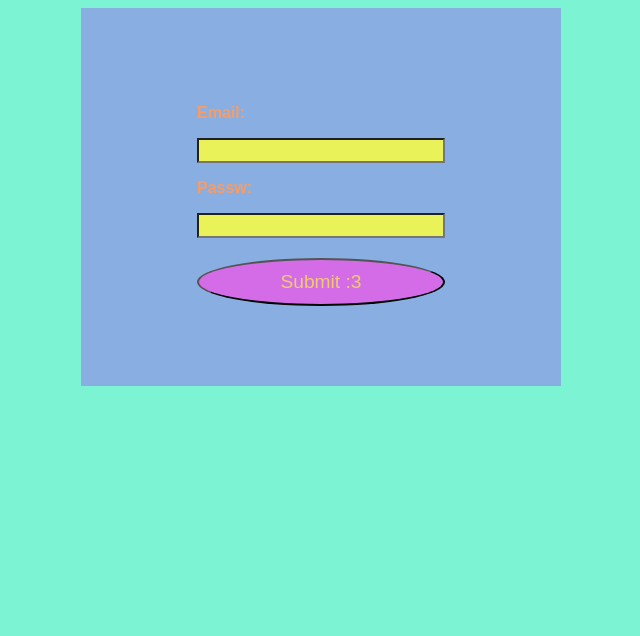
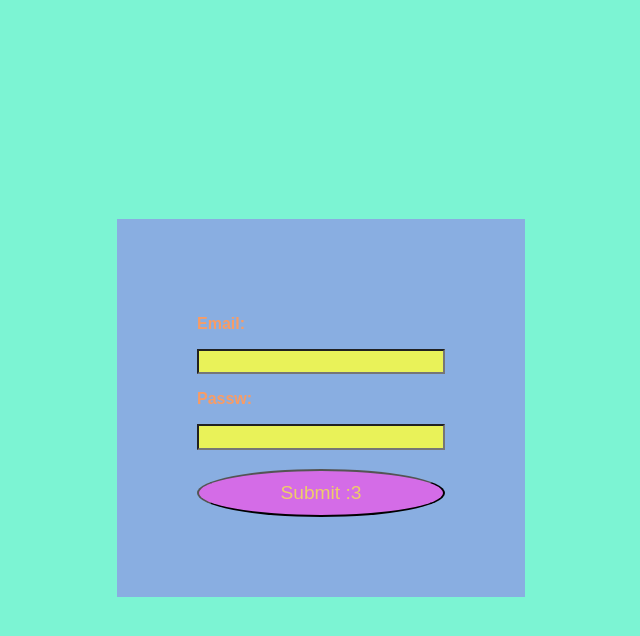
Before and after one commit to Pauuu/login, a plain HTML site: page index.html in a window 1280 px wide. Shown: the whole page, without its empty margins (319-959 px from the left). Drawn offline with Linux system fonts and the light colour scheme.

Commit message:
añadido height al container

```diff
--- a/index.css
+++ b/index.css
@@ -29,19 +29,20 @@ button {
 }
 
 .container{
+
     display: flex;
     align-items: center;
     justify-content: center;
+    height: 50rem;
 }
 
 form {
     display: grid;
+    align-items: center;
     justify-content: center;
-    align-items: center;
 
     background-color: var(--dark-blue);
 
-    width: 20rem;
     padding: 5rem;
 }
 
```
